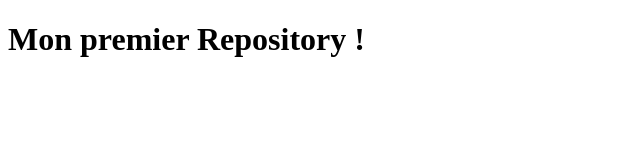
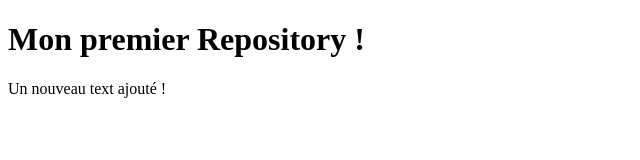
Before and after one commit to NicolasMoulin1/GitHub, a plain HTML site: page index.html in a window 1280 px wide. Shown: the whole page, without its empty margins (0-640 px from the left). Drawn offline with Linux system fonts and the light colour scheme.

Commit message:
nouveau text ajouté

```diff
--- a/index.html
+++ b/index.html
@@ -7,5 +7,6 @@
   </head>
   <body>
     <h1>Mon premier Repository !</h1>
+    <p>Un nouveau text ajouté !</p>
   </body>
 </html>
```
